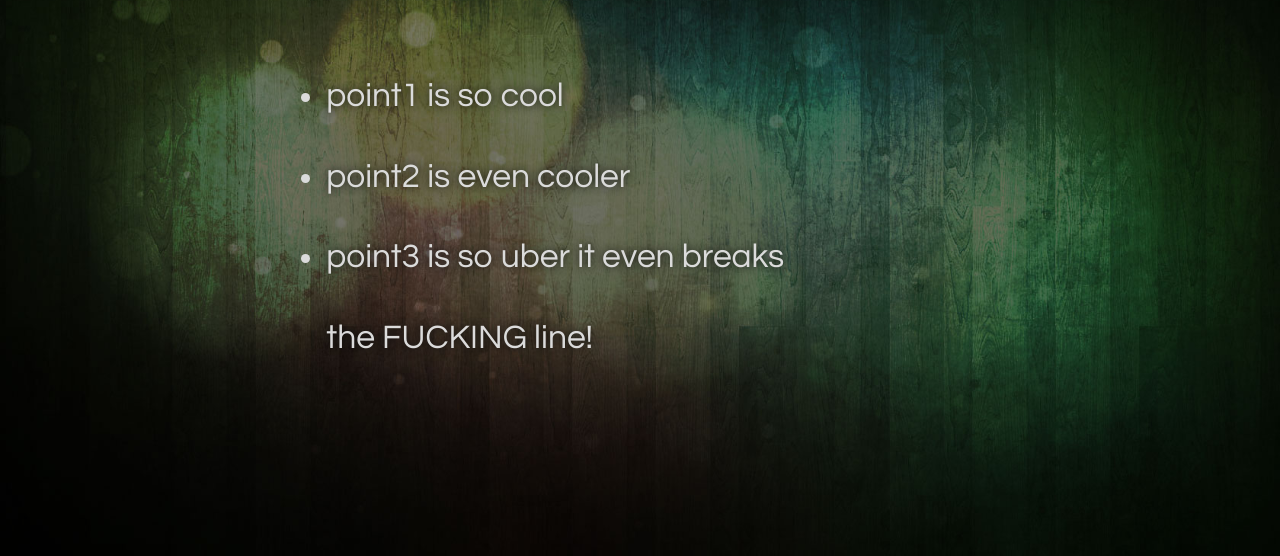
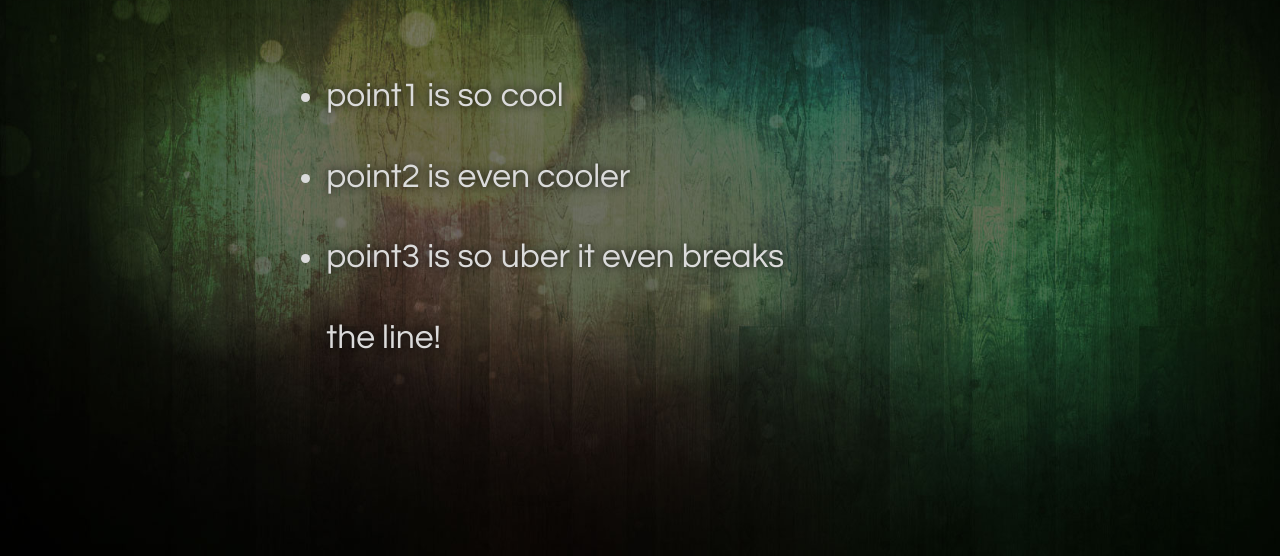
Before and after one commit to olsn/presentr, a plain HTML site: page index.html in a window 1280 px wide. Shown: the part 200-756 px from the top of the page. Drawn offline with Linux system fonts and the light colour scheme.

Commit message:
changed wording for example slides

```diff
--- a/index.html
+++ b/index.html
@@ -30,7 +30,7 @@
 			<ul>
 				<li>point1 is so cool</li>
 				<li>point2 is even cooler</li>
-				<li>point3 is so uber it even breaks <br/>the FUCKING line!</li>
+				<li>point3 is so uber it even breaks <br/>the line!</li>
 			</ul>
 		</div>
 
@@ -40,7 +40,7 @@
 			<ul>
 				<li>point1 is so cool</li>
 				<li>point2 is even cooler</li>
-				<li>point3 is so uber it even breaks the FUCKING line!</li>
+				<li>point3 is so uber it even breaks  <br/>the line!</li>
 			</ul>
 		</div>
 
@@ -57,7 +57,7 @@
 			<ul>
 				<li>point1 is so cool</li>
 				<li>point2 is even cooler</li>
-				<li>point3 is so uber it even breaks the FUCKING line!</li>
+				<li>point3 is so uber it even breaks <br/>the line!</li>
 			</ul>
 		</div>
 
```
